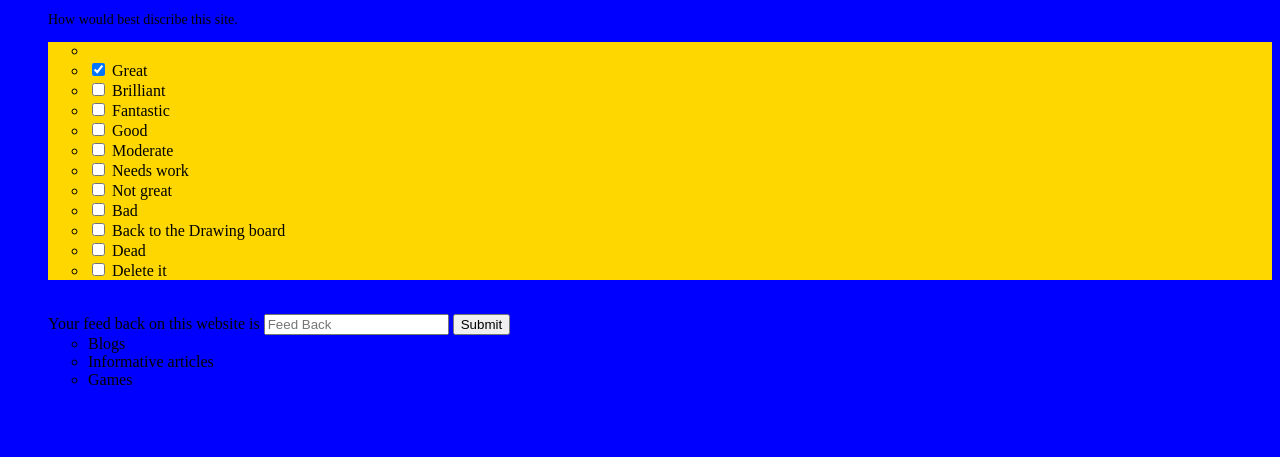
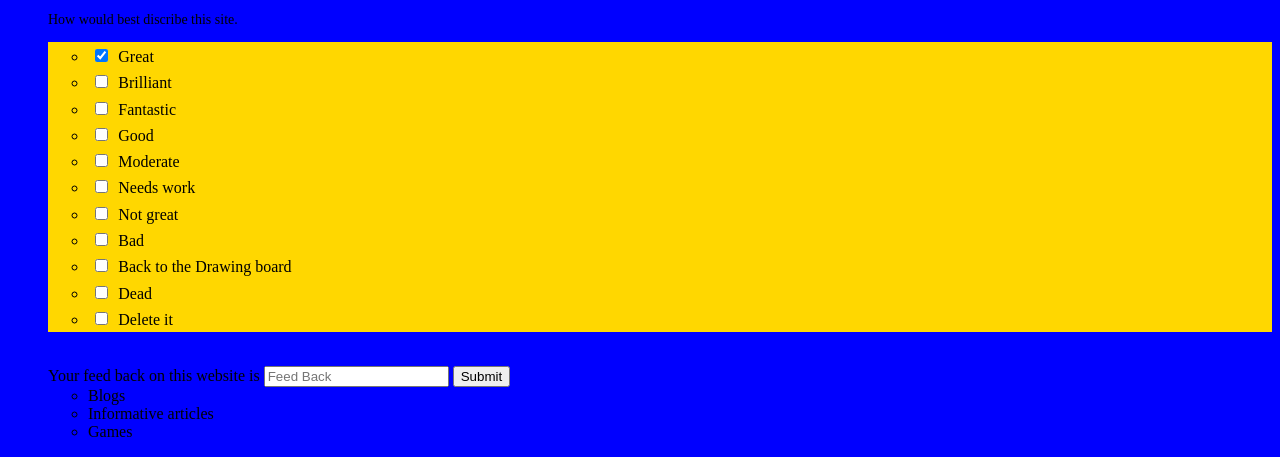
Before and after one commit to osmanshire/yebo, a website built with Parcel: page index.html in a window 1280 px wide. Shown: the part 844-1301 px from the top of the page. Before the commit the page ends 1249 px from the top, so only its background shows below. Built offline with nearby package versions, Linux system fonts and the light colour scheme.

Commit message:
margins intro

```diff
--- a/index.html
+++ b/index.html
@@ -7,6 +7,9 @@ p {font-size: 14px}
 .image-size{
 	width:100px;
 	border-radius:50%;
+}
+[type='checkbox']{
+	margin:0.5em
 }
 .colored-border{
 	border-style:solid ;
@@ -45,7 +48,7 @@ p {font-size: 14px}
 <p> How would best discribe this site.
 	<div class=gold-background>
 <form>
-	<ul> <li>
+	<ul>
 <li><label><input type="checkbox"checked > Great</label></li>
 <li><label><input type="checkbox" > Brilliant</label></li>
 <li><label><input type="checkbox" > Fantastic</label></li>
```
